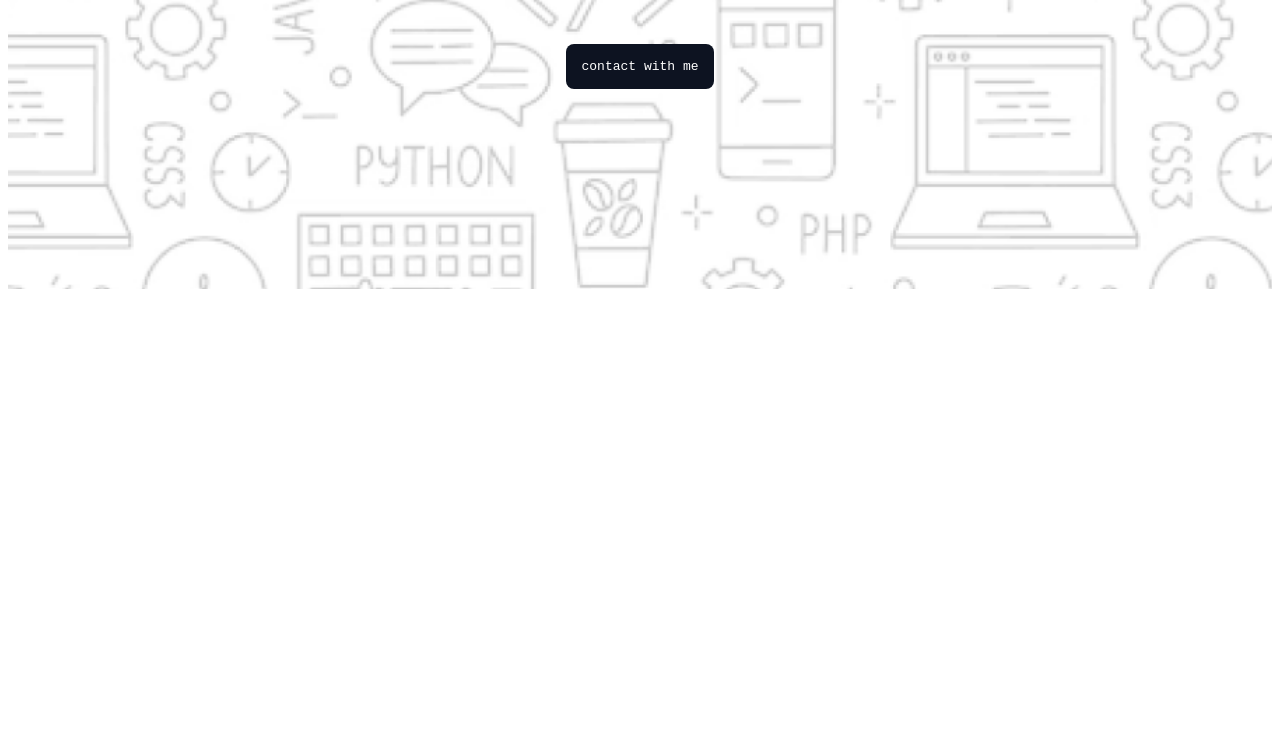
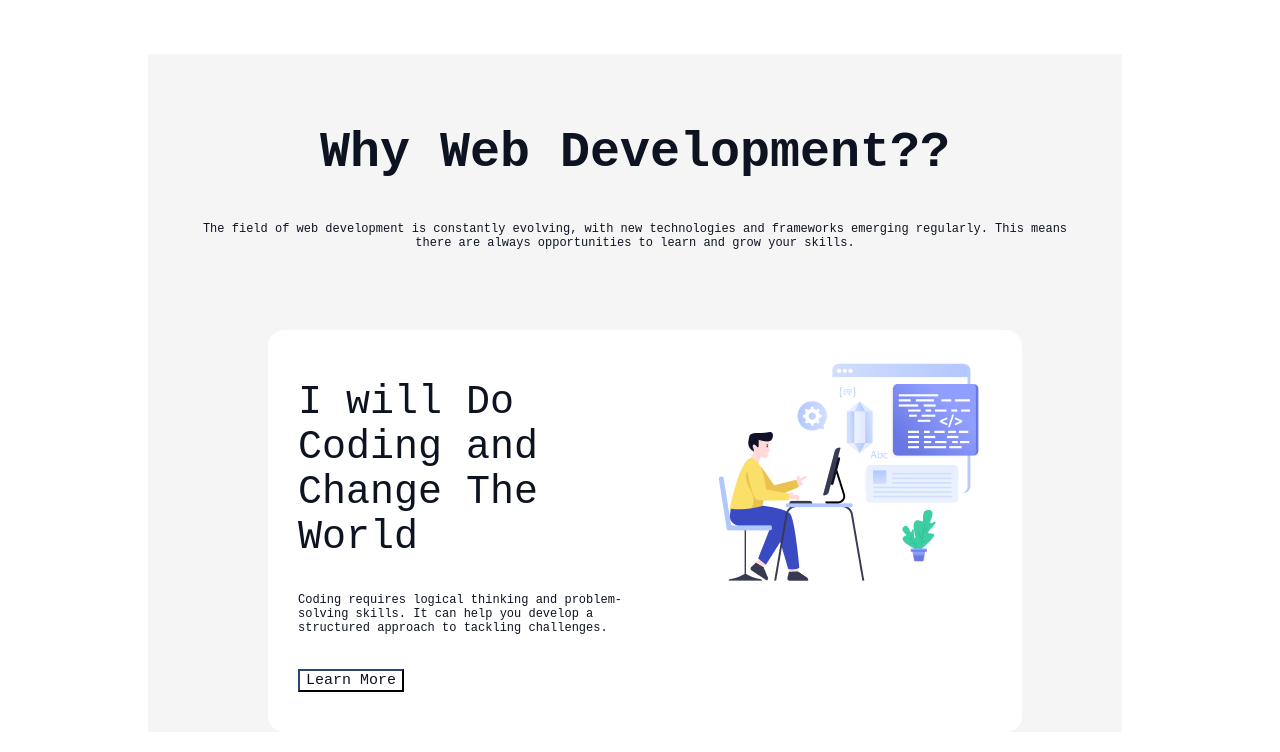
Before and after one commit to jiadhasan/assignment-1, a plain HTML site: page index.html in a window 1280 px wide. Shown: the part 631-1383 px from the top of the page. Before the commit the page ends 928 px from the top, so only its background shows below. Drawn offline with Linux system fonts and the light colour scheme; a web font is replaced by a local one.

Commit message:
2nd push

```diff
--- a/index.html
+++ b/index.html
@@ -28,8 +28,42 @@
                     <button class="btn">contact with me</button>
                 </div>
             </div>
+        </section>
 
+        <section>
+            <div class="basecol">
+                <div class="align">
+                    <h2 class="title">Why Web Development??</h2>
+                    <h4 class="description">The field of web development is constantly evolving, with new technologies and frameworks emerging regularly. This means there are always opportunities to learn and grow your skills.</h4>
+                </div>
+                <div class="flex bcol">
+                    <div class="align1">
+                        <h2 class="title1">
+                            I will Do Coding and Change The World
+                        </h2>
+                        <h4 class="description1">
+                            Coding requires logical thinking and problem-solving skills. It can help you develop a structured approach to tackling challenges.
+                        </h4>
+                        <div>
+                            <button class="btn1">Learn More</button>
+                        </div>
+                    </div>
+                    <div>
+                        <img  class="ratio1" src="../assignment-1/assets/Layer_1.png" alt="image">
+                    </div>
+                </div>
+
+                <div>
+                    <div></div>
+                    <div></div>
+                </div>
+                <div>
+                    <div></div>
+                    <div></div>
+                </div>
+            </div>
         </section>
+
 
     </main>
     <footer>
--- a/styles/styles.css
+++ b/styles/styles.css
@@ -1,10 +1,10 @@
-/*main 1st page styles*/
+           /*main 1st page styles*/
 .backimg{
     background-image: url(../assets/Hero-bg.png);
-    background-repeat: no-repeat;
+
     background-position: center;
-    background-attachment: fixed;
     background-size: cover;
+    justify-content: center;
 }
 .align{
     justify-content: center;
@@ -47,3 +47,89 @@
     margin-top: 32px;
 
 }
+            /*main 2nd page styles*/
+.title{
+    color: #0D1321;
+    font-family: "Azeret Mono", monospace;
+    font-weight:700;
+    font-style: normal;
+    font-size: 50px;
+    margin-top:30px;
+
+}
+.description{
+    color: #0D1321;
+    font-family: "Azeret Mono", monospace;
+    font-weight:30;
+    font-style: normal;
+    font-size: 12px;
+    margin-bottom: 30px;
+    margin-top: 20px;
+}
+.basecol{
+    background-color:#F5F5F5;
+    margin-left: 140px;
+    margin-right: 150px;
+    margin-top: 70px;
+}
+.align{
+    justify-content: center;
+    text-align: center;
+    padding: 40px;
+}
+.flex{
+    display: flex;
+    justify-content: center;
+
+}
+.bcol{
+    background-color: #FFFFFF;
+    margin: 10px 100px 20px 120px;
+    border-radius: 16px;
+
+}
+
+.title1{
+    color: #0D1321;
+    font-family: "Azeret Mono", monospace;
+    font-weight:400;
+    font-style: normal;
+    font-size: 40px;
+   color:#0D1321;
+   margin-top: 10px;
+
+}
+.description1{
+    color: #0D1321;
+    font-family: "Azeret Mono", monospace;
+    font-weight:30;
+    font-style: normal;
+    font-size: 12px;
+    margin-top: 25px;
+}
+.align1{
+    justify-content:space-between;
+    padding-top: 40px;
+    padding-left: 30px;
+    padding-right: 30px;
+    padding-bottom: 40px;
+
+}
+
+.btn1{
+
+    color: #0D1321;
+    font-family: "Azeret Mono", monospace;
+    font-weight:25;
+    font-size: 15px;
+    font-style: normal;
+    background-color: #FFFFFF;
+    border-color: #0D1321;
+    margin-top: 18px;
+}
+.ratio1{
+    height:200 ;
+    width:230;
+    padding: 30px;
+
+}
```
